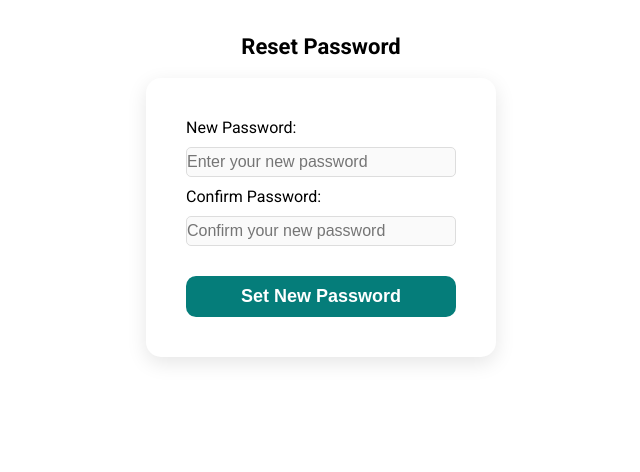
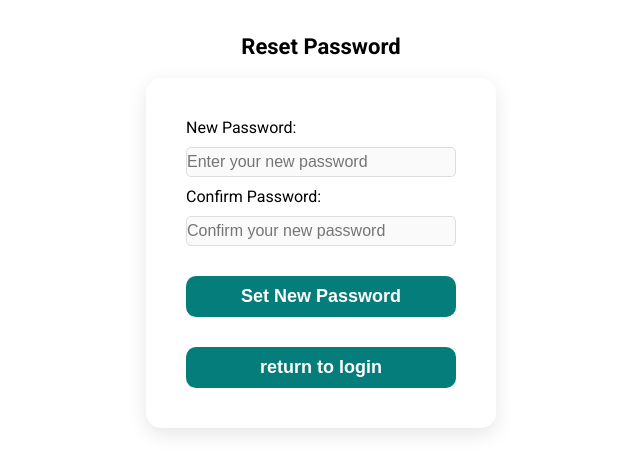
Before and after one commit to johnsson84/HealthCareAB_Frontend, a React (Vite) app: page /resetPassword in a window 1280 px wide. Shown: the top 472 px of the page, without its empty margins (319-959 px from the left). Built offline with nearby package versions, Linux system fonts and the light colour scheme.

Commit message:
lagt till return knapp så man hamnar i ursprungsläge igen.

```diff
--- a/src/components/resetPassword/ResetPassword.jsx
+++ b/src/components/resetPassword/ResetPassword.jsx
@@ -1,7 +1,7 @@
 import styled from "styled-components";
 import { useState } from "react";
 import axios from "axios";
-import { useSearchParams } from "react-router-dom"; // För att läsa token från URL
+import { Link, useSearchParams } from "react-router-dom"; // För att läsa token från URL
 
 const ResetPasswordContainer = styled.div`
   display: flex;
@@ -80,6 +80,11 @@ const ResetPassword = () => {
       setMessage("Password successfully reset. You can now log in.");
     } catch (err) {
       console.log(err);
+      console.log({
+        token,
+        newPassword,
+      });
+
       setMessage("Error resetting password. Please try again.");
     }
   };
@@ -103,6 +108,7 @@ const ResetPassword = () => {
           onChange={(e) => setConfirmPassword(e.target.value)}
         />
         <ResetPasswordButton type="submit">Set New Password</ResetPasswordButton>
+        <ResetPasswordButton><Link className="link" to="/login">return to login</Link></ResetPasswordButton>
         {message && <p>{message}</p>}
       </FormWrapper>
     </ResetPasswordContainer>
```
